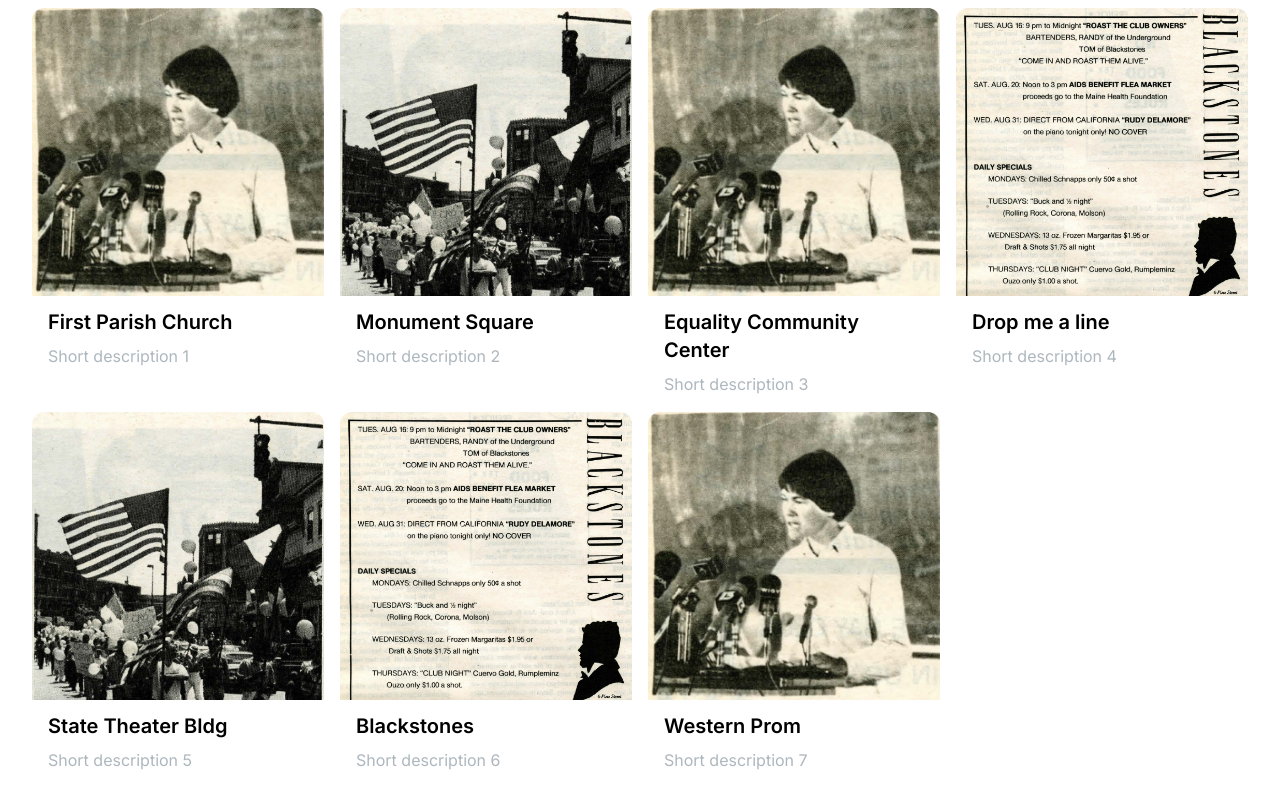
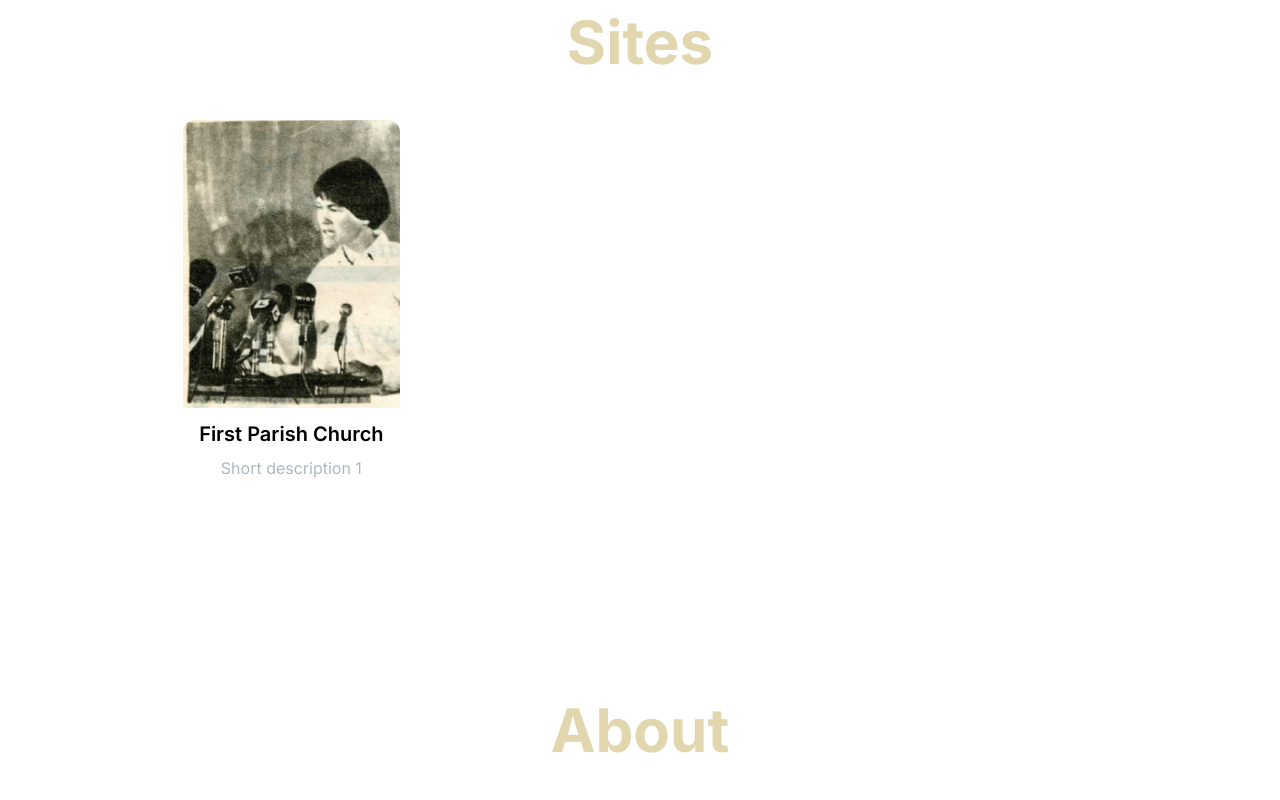
Before and after one commit to ersi012/SteppingOutQueerHistoryTrail, a Next.js app: page / in a window 1280 px wide. Shown: the part 980-1780 px from the top of the page. Built offline with nearby package versions, Linux system fonts and the light colour scheme.

Commit message:
fixed the bug finally cause I am dumb

```diff
--- /dev/null
+++ b/src/app/FirstParishChurch/page.js
@@ -0,0 +1,10 @@
+import SiteSection from '../components/SiteSection'
+
+export default function FirstParishChurch(){
+    return (
+        <main>
+            <h1>First</h1>
+
+        </main>
+    )
+}
--- a/src/app/components/SiteCard.jsx
+++ b/src/app/components/SiteCard.jsx
@@ -3,24 +3,24 @@ import Link from "next/link";
 
 const SiteCard = ({ url, imgUrl, title, description }) => {
   return (
+    <div style={{ cursor: "pointer" }}>
       <Link href={url} passHref>
-      <div style={{ cursor: "pointer" }}>
+        <button>
           <div
             className="h-52 md:h-72 rounded-t-xl relative group"
             style={{ background: `url(${imgUrl})`, backgroundSize: "cover" }}
           >
             <div className="overlay items-center justify-center absolute top-0 left-0 w-full h-full bg-[#181818] bg-opacity-0 hidden group-hover:flex group-hover:bg-opacity-80 transition-all duration-500 ">
-          {/* <Link href='/'>
-            More
-          </Link> */}
+              {/* Optional: Add an overlay for additional content */}
             </div>
           </div>
           <div className="text-black rounded-b-xl mt-3 bg-[#181818]py-6 px-4">
           <h5 className="text-xl font-semibold mb-2">{title}</h5>
           <p className="text-[#ADB7BE]">{description}</p>
           </div>
+        </button>
+      </Link>
     </div>
-    </Link>
   );
 };
 
--- a/src/app/components/SiteSection.jsx
+++ b/src/app/components/SiteSection.jsx
@@ -1,83 +1,37 @@
 import React from 'react';
 import SiteCard from "./SiteCard";
+import Link from "next/link";
 
 const SiteSection = () => {
   const Data = [
     {
-      id: 1,
+      key: 1,
       title: "First Parish Church",
       description: "Short description 1",
       image: "/images/sites/1.png",
-      url: "/sites/FirstParishChurch",
+      url: "/FirstParishChurch",
     },
-    {
-      id: 2,
-      title: "Monument Square",
-      description: "Short description 2",
-      image: "/images/sites/2.png",
-      url: "/sites/FirstParishChurch",
-    },
-    {
-      id: 3,
-      title: "Equality Community Center",
-      description: "Short description 3",
-      image: "/images/sites/1.png",
-      url: "/sites/FirstParishChurch",
-    },
-    {
-      id: 4,
-      title: "Drop me a line",
-      description: "Short description 4",
-      image: "/images/sites/6.png",
-      url: "/sites/FirstParishChurch",
-    },
-    {
-      id: 5,
-      title: "State Theater Bldg",
-      description: "Short description 5",
-      image: "/images/sites/2.png",
-      url: "/sites/FirstParishChurch",
-    },
-    {
-      id: 6,
-      title: "Blackstones",
-      description: "Short description 6",
-      image: "/images/sites/6.png",
-      url: "/sites/FirstParishChurch",
-    },
-    {
-      id: 7,
-      title: "Western Prom",
-      description: "Short description 7",
-      image: "/images/sites/1.png",
-      url: "/sites/FirstParishChurch",
-    },
+
   ];
-  // console.log("URL:", site.url); // Add this line to chek if url is defined
-
 
   return (
     <div className="bg-white w-screen min-h-screen flex justify-center items-center">
       <div className="max-w-7xl px-5 sm:px-6 lg:px-8">
         <h2 className="text-6xl font-bold text-center mb-12 mt-20 text-[#E2D6AF]">Sites</h2>
         <div className="grid grid-cols-1 md:grid-cols-3 lg:grid-cols-4 gap-4 mb-7">
-        {Data.map((site) => {
-  console.log("URL:", site.url);
-  return (
-    <SiteCard
-      id={site.id}
-      url={site.url}
-      title={site.title}
-      description={site.description}
-      imgUrl={site.image}
-    />
-  );
-})}
+          {Data.map((card) => (
+            <SiteCard
+              key={card.id}
+              url={card.url}
+              title={card.title}
+              description={card.description}
+              imgUrl={card.image}
+            />
+          ))}
+        </div>
 
-        </div>
       </div>
     </div>
-
   );
 };
 
--- a/src/app/page.js
+++ b/src/app/page.js
@@ -4,6 +4,7 @@ import Navbar from './components/Navbar'
 import SiteSection from './components/SiteSection'
 import About from './components/About'
 import Donate from './components/Donate'
+import Link from 'next/link'
 
 export default function Home() {
   return (
--- a/src/app/pages/index.js
+++ /dev/null
@@ -1,13 +0,0 @@
-'use client'
-
-import { useRouter } from 'next/navigation'
-
-export default function Page() {
-  const router = useRouter()
-
-  return (
-    <button type="button" onClick={() => router.push('/dashboard')}>
-      Dashboard
-    </button>
-  )
-}
--- a/src/app/pages/sites/6.jsx
+++ /dev/null
@@ -1,25 +0,0 @@
-// pages/site/[site].jsx
-import { useRouter } from 'next/router';
-
-const SitePage = () => {
-  const router = useRouter();
-  const { site } = router.query;
-
-  // Ensure site is available before rendering
-  if (!site) {
-    return <div>Loading...</div>; // or any loading indicator
-  }
-
-  return (
-    <div>
-      <h1>Site {site}</h1>
-      <div className='bg-[#1C5C2D] w-screen min-h-screen px-20 py-20 flex justify-center items-center'>
-        <div className='grid grid-cols-1 lg:grid-cols-12'>
-          {/* Render content based on the fetched data */}
-        </div>
-      </div>
-    </div>
-  );
-};
-
-export default SitePage;
--- a/src/app/pages/sites/DropMeALine.jsx
+++ /dev/null
@@ -1,25 +0,0 @@
-// pages/site/[site].jsx
-import { useRouter } from 'next/router';
-
-const SitePage = () => {
-  const router = useRouter();
-  const { site } = router.query;
-
-  // Ensure site is available before rendering
-  if (!site) {
-    return <div>Loading...</div>; // or any loading indicator
-  }
-
-  return (
-    <div>
-      <h1>Site {site}</h1>
-      <div className='bg-[#1C5C2D] w-screen min-h-screen px-20 py-20 flex justify-center items-center'>
-        <div className='grid grid-cols-1 lg:grid-cols-12'>
-          {/* Render content based on the fetched data */}
-        </div>
-      </div>
-    </div>
-  );
-};
-
-export default SitePage;
--- a/src/app/pages/sites/FirstParishChurch.jsx
+++ /dev/null
@@ -1,10 +0,0 @@
-const SitePage = ({ site }) => {
-    return (
-      <div className={styles.sitePageContainer}>
-        <h1 className={styles.sitePageTitle}>{site} Page</h1>
-        {/* Add your page content here */}
-      </div>
-    );
-  };
-
-  export default SitePage;
```
Also changed, not shown: src/app/components/ProjectTag.jsx (deleted), src/app/pages/sites/EqualityCommunityCenter.jsx (deleted), src/app/pages/sites/MonumentSquare.jsx (deleted), 1 other file (tests, documents, lock files or other folders). Lines whose indentation alone changed are shown as unchanged.
